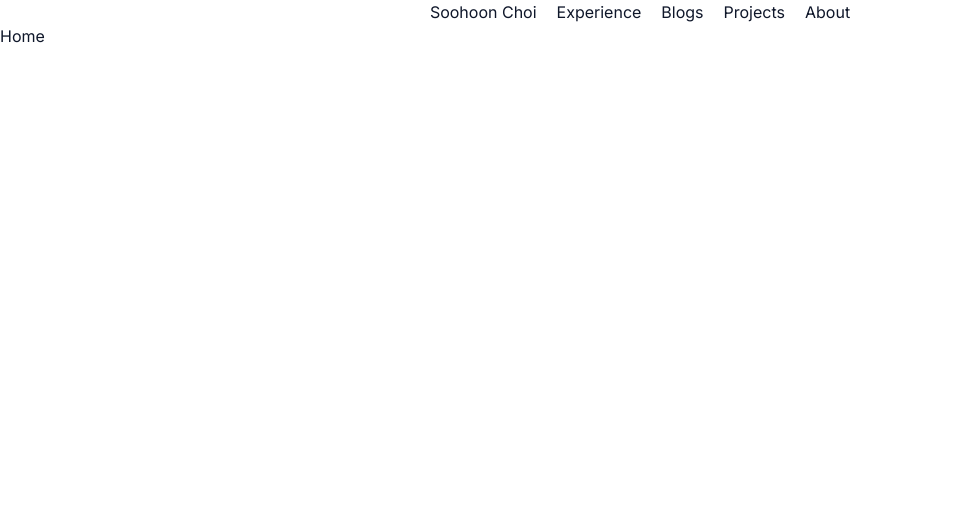
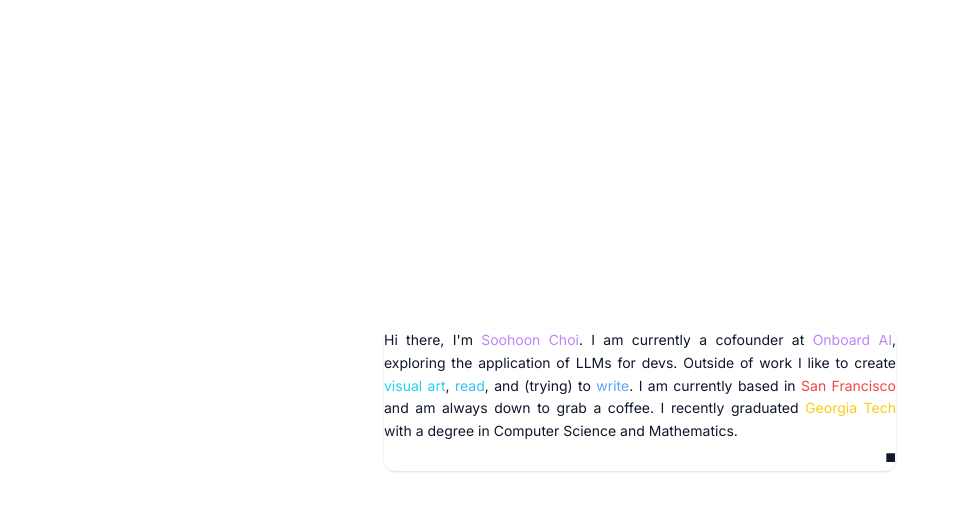
Before and after one commit to soohoonc/soohoonc.github.io, a Next.js app: page / in a window 1280 px wide. Shown: the top 510 px of the page, without its empty margins (0-958 px from the left). Built offline with nearby package versions, Linux system fonts and the light colour scheme.

Commit message:
changed homepage to new version

```diff
--- a/src/app/layout.tsx
+++ b/src/app/layout.tsx
@@ -2,7 +2,6 @@ import '@/styles/globals.css'
 import type { Metadata } from 'next'
 import { Inter } from 'next/font/google'
 import { ThemeProvider } from './providers'
-import Navbar from '@/components/Navbar'
 
 const inter = Inter({ subsets: ['latin'] })
 
@@ -20,10 +19,9 @@ export default function RootLayout({
     <html lang="en">
       <body className={inter.className}>
         <ThemeProvider attribute="class" defaultTheme="system" enableSystem>
-          <>
-          <Navbar/>
+          <main className={inter.className}>
           {children}
-          </>
+          </main>
         </ThemeProvider>
       </body>
     </html>
--- a/src/app/page.tsx
+++ b/src/app/page.tsx
@@ -1,9 +1,18 @@
-import React from 'react'
+import { Card } from '@/components/ui/card'
 
 export default function Home() {
   return (
     <main>
-      Home
+      <div className="flex w-screen h-screen justify-center items-center">
+        <Card className="max-w-lg text-sm border-none text-justify leading-relaxed">
+          Hi there, I'm <a className="text-purple-400" href="https://bento.me/soohoonchoi">Soohoon Choi</a>.
+          I am currently a cofounder at <a className="text-purple-400" href="https://getonboard.dev/">Onboard AI</a>, exploring the application of LLMs for devs.
+          Outside of work I like to create <a className='text-cyan-400' href="">visual art</a>, <a className='text-sky-400' href="">read</a>, and (trying) to <a className='text-blue-400'href="">write</a>.
+          I am currently based in <a className="text-red-500" href="https://www.google.com/maps/place/San+Francisco">San Francisco</a> and am always down to grab a coffee.
+          I recently graduated <a className="text-yellow-400" href="https://www.gatech.edu/">Georgia Tech</a> with a degree in Computer Science and Mathematics.
+          <p className="text-right text-lg">■</p>
+        </Card>
+      </div>
     </main>
   )
 }
--- a/src/components/Navbar.tsx
+++ b/src/components/Navbar.tsx
@@ -16,40 +16,30 @@ import Link from "next/link"
 export default function Navbar() {
   return (
     <NavigationMenu>
-      <NavigationMenuList className="w-screen flex flex-row justify-center gap-4">
+      <NavigationMenuList className="w-screen flex flex-row justify-center gap-4 my-2">
         <NavigationMenuItem>
           <Link href="/">
-            <div>
-              Soohoon Choi
-            </div>
+              Home
           </Link>
         </NavigationMenuItem>
         <NavigationMenuItem>
           <Link href="/experience">
-            <div>
               Experience
-            </div>
           </Link>
         </NavigationMenuItem>
         <NavigationMenuItem>
           <Link href="/blogs">
-            <div>
               Blogs
-            </div>
           </Link>
         </NavigationMenuItem>
         <NavigationMenuItem>
           <Link href="/projects">
-            <div>
               Projects
-            </div>
           </Link>
         </NavigationMenuItem>
         <NavigationMenuItem>
           <Link href="/about">
-            <div>
               About
-            </div>
           </Link>
         </NavigationMenuItem>
       </NavigationMenuList>
--- /dev/null
+++ b/src/components/ui/card.tsx
@@ -0,0 +1,76 @@
+import * as React from "react"
+
+import { cn } from "@/lib/utils"
+
+const Card = React.forwardRef<
+  HTMLDivElement,
+  React.HTMLAttributes<HTMLDivElement>
+>(({ className, ...props }, ref) => (
+  <div
+    ref={ref}
+    className={cn(
+      "rounded-xl border bg-card text-card-foreground shadow",
+      className
+    )}
+    {...props}
+  />
+))
+Card.displayName = "Card"
+
+const CardHeader = React.forwardRef<
+  HTMLDivElement,
+  React.HTMLAttributes<HTMLDivElement>
+>(({ className, ...props }, ref) => (
+  <div
+    ref={ref}
+    className={cn("flex flex-col space-y-1.5 p-6", className)}
+    {...props}
+  />
+))
+CardHeader.displayName = "CardHeader"
+
+const CardTitle = React.forwardRef<
+  HTMLParagraphElement,
+  React.HTMLAttributes<HTMLHeadingElement>
+>(({ className, ...props }, ref) => (
+  <h3
+    ref={ref}
+    className={cn("font-semibold leading-none tracking-tight", className)}
+    {...props}
+  />
+))
+CardTitle.displayName = "CardTitle"
+
+const CardDescription = React.forwardRef<
+  HTMLParagraphElement,
+  React.HTMLAttributes<HTMLParagraphElement>
+>(({ className, ...props }, ref) => (
+  <p
+    ref={ref}
+    className={cn("text-sm text-muted-foreground", className)}
+    {...props}
+  />
+))
+CardDescription.displayName = "CardDescription"
+
+const CardContent = React.forwardRef<
+  HTMLDivElement,
+  React.HTMLAttributes<HTMLDivElement>
+>(({ className, ...props }, ref) => (
+  <div ref={ref} className={cn("p-6 pt-0", className)} {...props} />
+))
+CardContent.displayName = "CardContent"
+
+const CardFooter = React.forwardRef<
+  HTMLDivElement,
+  React.HTMLAttributes<HTMLDivElement>
+>(({ className, ...props }, ref) => (
+  <div
+    ref={ref}
+    className={cn("flex items-center p-6 pt-0", className)}
+    {...props}
+  />
+))
+CardFooter.displayName = "CardFooter"
+
+export { Card, CardHeader, CardFooter, CardTitle, CardDescription, CardContent }
```
